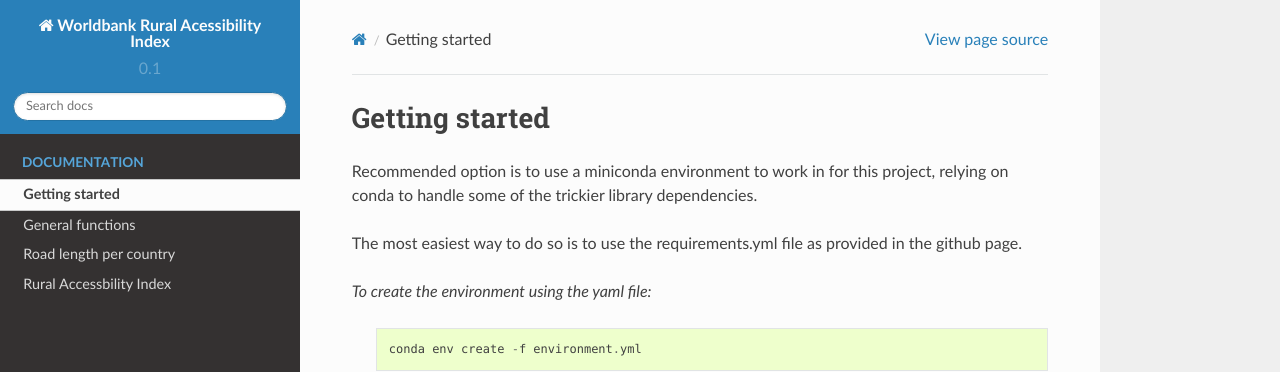
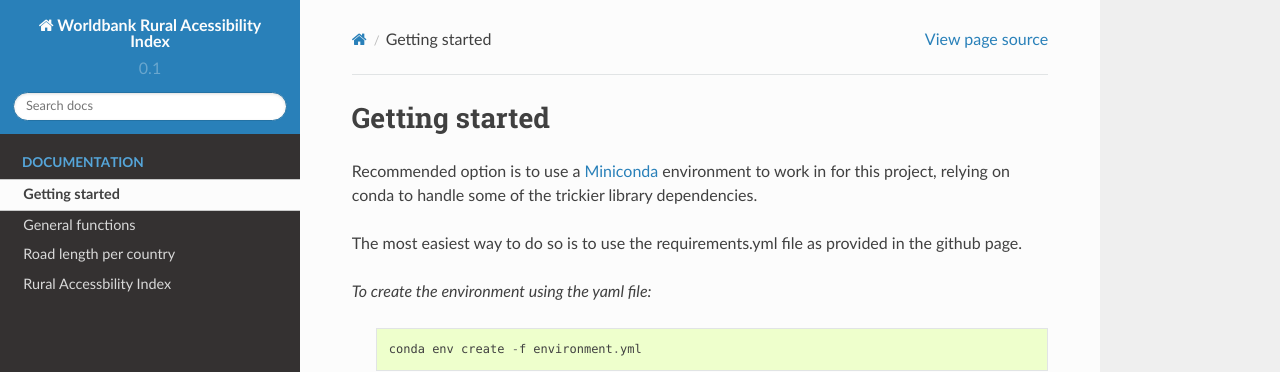
Before and after one commit to ElcoK/RAI_WB, a Sphinx documentation site: the page built from docs/source/readme.rst, in a window 1280 px wide and 934 px high. Shown: the top 372 px of the window. Built offline with Sphinx 7.4.7 and the Read the Docs theme 2.0.0, drawn with Linux system fonts in a browser that asks for light colours; some of the changed lines change nothing that is shown.

Commit message:
fix small things

```diff
--- a/docs/source/readme.rst
+++ b/docs/source/readme.rst
@@ -3,7 +3,7 @@
 Getting started
 =========================
 
-Recommended option is to use a miniconda environment to work in for this project, relying on conda to handle some of the trickier library dependencies.
+Recommended option is to use a `Miniconda <https://conda.io/miniconda.html>`_ environment to work in for this project, relying on conda to handle some of the trickier library dependencies.
 
 The most easiest way to do so is to use the requirements.yml file as provided in the github page.
 
```
Also changed, not shown: 4 other files.
